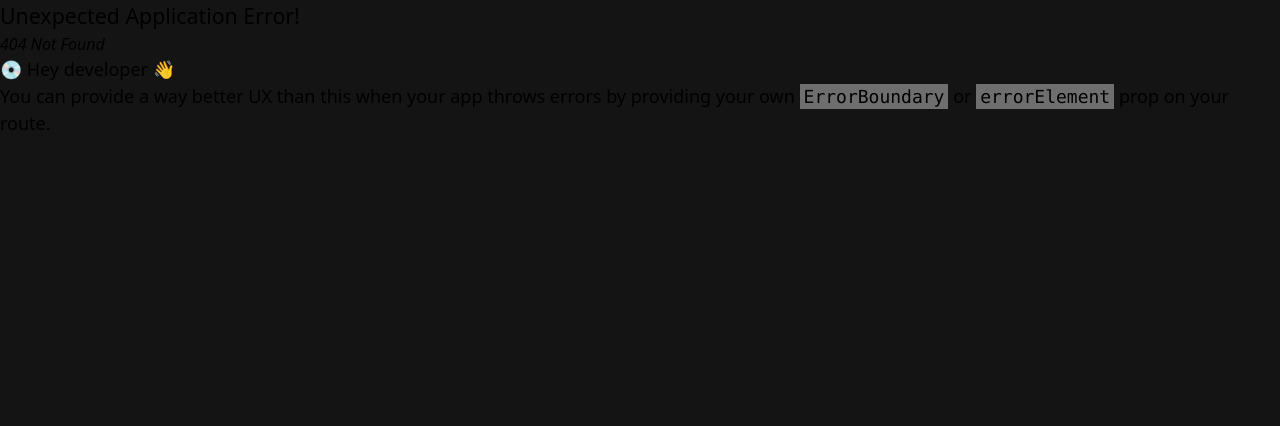
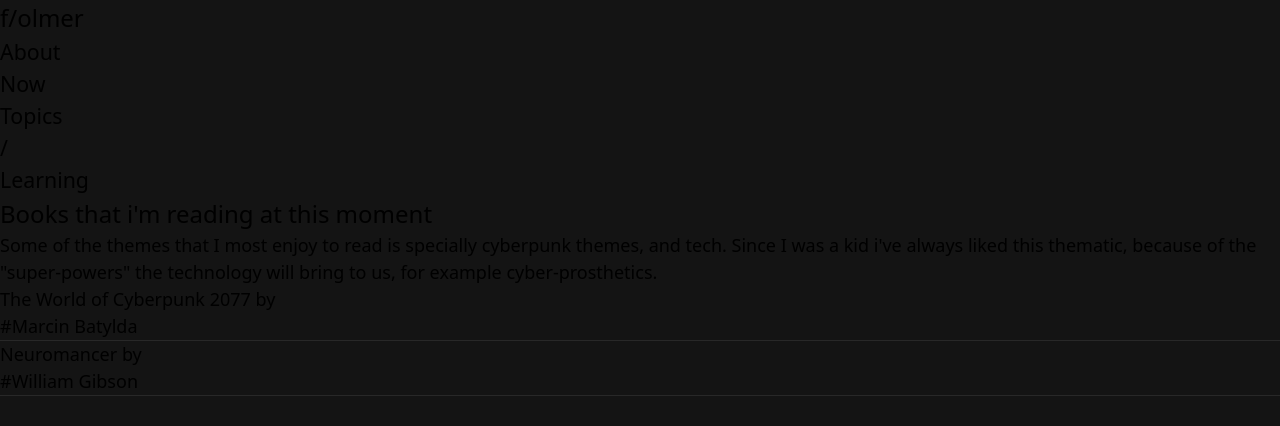
Before and after one commit to AaronFolmer/folmer, a React (Vite) app: page /topics/books in a window 1280 px wide. Before the commit this address had no page. Shown: the top 426 px of the page. Built offline with nearby package versions, Linux system fonts and the light colour scheme.

Commit message:
added more content

```diff
--- a/src/__app.tsx
+++ b/src/__app.tsx
@@ -6,7 +6,7 @@
 export default function Home() {
   return (
     <html lang="en">
-      <body className="m-auto w-2/5">
+      <body className="m-auto px-10 lg:w-2/5 xl:w-2/5 sm:w-full">
         <div>
           {/* <!-- ===== Content Area Start ===== --> */}
           <div className="relative flex flex-1 flex-col overflow-y-auto overflow-x-hidden">
--- a/src/layouts/projects/page.tsx
+++ b/src/layouts/projects/page.tsx
@@ -8,7 +8,7 @@
         {/* Content Area Starts */}
         <div className="flex flex-wrap gap-5 items-center">
           <div className="flex flex-col">
-            <ul>
+            <ul className="list-none">
               <li className="py-1">
                 <p className="text-[#A9A9A9]">2023-//-//</p>
               </li>
@@ -21,7 +21,7 @@
             </ul>
           </div>
           <div className="flex flex-col">
-            <ul>
+            <ul className="list-none">
               <li>
                 <h2 className="text-white">
                   <a href="#" target="__blank" className="underline">
--- a/src/layouts/topics/page.tsx
+++ b/src/layouts/topics/page.tsx
@@ -1,3 +1,5 @@
+import { Link } from "react-router-dom";
+
 export function Topics() {
   return (
     <>
@@ -13,7 +15,9 @@
               <div className="w-full">
                 <h2 className="flex flex-wrap gap-2">
                   <div>
-                    <a className="text-white underline">books</a>
+                    <Link to="/topics/books">
+                      <a className="text-white underline">books</a>
+                    </Link>
                   </div>
                   <div>
                     <a className="text-white underline">design</a>
@@ -22,7 +26,9 @@
                     <a className="text-white underline">habits</a>
                   </div>
                   <div>
-                    <a className="text-white underline">hobbies</a>
+                    <Link to="/topics/hobbies">
+                      <a className="text-white underline">hobbies</a>
+                    </Link>
                   </div>
                   <div>
                     <a className="text-white underline">startups</a>
@@ -34,7 +40,9 @@
                     <a className="text-white underline">simplism</a>
                   </div>
                   <div>
-                    <a className="text-white underline">learning</a>
+                    <Link to="/topics/learning">
+                      <a className="text-white underline">learning</a>
+                    </Link>
                   </div>
                 </h2>
               </div>
--- a/src/pages/about/page.tsx
+++ b/src/pages/about/page.tsx
@@ -5,7 +5,7 @@
 export default function About() {
   return (
     <html lang="en">
-      <body className="m-auto w-2/5">
+      <body className="m-auto px-10 lg:w-2/5 xl:w-2/5 sm:w-full">
         <div>
           {/* <!-- ===== Content Area Start ===== --> */}
           <div className="relative flex flex-1 flex-col overflow-y-auto overflow-x-hidden">
--- a/src/pages/now/page.tsx
+++ b/src/pages/now/page.tsx
@@ -5,7 +5,7 @@
 export default function Now() {
   return (
     <html lang="en">
-      <body className="m-auto w-2/5">
+      <body className="m-auto px-10 lg:w-2/5 xl:w-2/5 sm:w-full">
         <div>
           {/* <!-- ===== Content Area Start ===== --> */}
           <div className="relative flex flex-1 flex-col overflow-y-auto overflow-x-hidden">
--- /dev/null
+++ b/src/pages/topics/books/page.tsx
@@ -0,0 +1,92 @@
+import { Header } from "../../../layouts/header/__header";
+import { Link } from "react-router-dom";
+
+export default function Books() {
+  return (
+    <>
+      <html lang="en">
+        <body className="m-auto px-10 lg:w-2/5 xl:w-2/5 sm:w-full">
+          <div>
+            {/* <!-- ===== Content Area Start ===== --> */}
+            <div className="relative flex flex-1 flex-col overflow-y-auto overflow-x-hidden">
+              {/* <!-- ===== Header Start ===== --> */}
+              <Header />
+              {/* <!-- ===== Header End ===== --> */}
+
+              {/* <!-- ===== Main Content Start ===== --> */}
+              <main>
+                <div className="py-5 flex flex-wrap">
+                  <Link to="/folmer">
+                    <h2 className="text-[#A9A9A9]">
+                      <a>Topics</a>
+                    </h2>
+                  </Link>
+                  <h2 className="text-[#A9A9A9] mx-3">/</h2>
+                  <h2 className="text-white">Learning</h2>
+                </div>
+                <div>
+                  <div className="text-[#A9A9A9]">
+                    <h1 className="text-white">
+                      Books that i'm reading at this moment
+                    </h1>
+                    <p className="py-3">
+                      Some of the themes that I most enjoy to read is specially
+                      cyberpunk themes, and tech. Since I was a kid i've always
+                      liked this thematic, because of the "super-powers" the
+                      technology will bring to us, for example{" "}
+                      <a
+                        href="https://esperbionics.com/ecosystem/"
+                        className="underline text-white"
+                      >
+                        cyber-prosthetics.
+                      </a>
+                    </p>
+                  </div>
+                </div>
+
+                <section className="py-5">
+                  <div className="gap-5 flex flex-wrap">
+                    <div className="w-1/2">
+                      <ul className="text-[#A9A9A9]">
+                        <li>
+                          <p>The World of Cyberpunk 2077 by</p>
+                        </li>
+                      </ul>
+                    </div>
+                    <div>
+                      <ul className="text-white">
+                        <li>
+                          <p>#Marcin Batylda</p>
+                        </li>
+                      </ul>
+                    </div>
+                  </div>
+                  <hr className="my-5"/>
+                  <div className="gap-5 flex flex-wrap">
+                    <div className="w-1/2">
+                      <ul className="text-[#A9A9A9]">
+                        <li>
+                          <p>Neuromancer by</p>
+                        </li>
+                      </ul>
+                    </div>
+                    <div>
+                      <ul className="text-white">
+                        <li>
+                          <p>#William Gibson</p>
+                        </li>
+                      </ul>
+                    </div>
+                  </div>
+                </section>
+              </main>
+              {/* <!-- ===== Main Content End ===== --> */}
+            </div>
+            {/* <!-- ===== Content Area End ===== --> */}
+          </div>
+          <hr />
+        </body>
+      </html>
+    </>
+  );
+}
--- /dev/null
+++ b/src/pages/topics/hobbies/page.tsx
@@ -0,0 +1,61 @@
+import { Header } from "../../../layouts/header/__header";
+import { Link } from "react-router-dom";
+
+export default function Hobbies() {
+  return (
+    <>
+      <html lang="en">
+        <body className="m-auto px-10 lg:w-2/5 xl:w-2/5 sm:w-full">
+          <div className="mb-5">
+            {/* <!-- ===== Content Area Start ===== --> */}
+            <div className="relative flex flex-1 flex-col overflow-y-auto overflow-x-hidden">
+              {/* <!-- ===== Header Start ===== --> */}
+              <Header />
+              {/* <!-- ===== Header End ===== --> */}
+
+              {/* <!-- ===== Main Content Start ===== --> */}
+              <main>
+                <div className="py-5 flex flex-wrap">
+                  <Link to="/folmer">
+                    <h2 className="text-[#A9A9A9]">
+                      <a>Topics</a>
+                    </h2>
+                  </Link>
+                  <h2 className="text-[#A9A9A9] mx-3">/</h2>
+                  <h2 className="text-white">Hobbies</h2>
+                </div>
+                <div>
+                  <div className="text-[#A9A9A9]">
+                    <h1 className="text-white">My 'off-time' hobbies</h1>
+                    <p className="py-3">
+                      Basically my hobbies involves all about learning more
+                      about my{" "}
+                      <Link to='/topics/learning'>
+                        <a className="underline text-white">coding skills</a>
+                      </Link>
+                      , playing games, hangout with friends, read books, and
+                      sometimes watch series.
+                    </p>
+                  </div>
+                </div>
+
+                <section className="flex flex-col">
+                  <div className="text-[#A9A9A9]">
+                    <p>
+                      Two of my favorite games of all time is Cyberpunk 2077 and
+                      Bloodborne ( simply because I love the lore, the ambience
+                      and environment of gothic and cyberpunk )
+                    </p>
+                  </div>
+                </section>
+              </main>
+              {/* <!-- ===== Main Content End ===== --> */}
+            </div>
+            {/* <!-- ===== Content Area End ===== --> */}
+          </div>
+          <hr />
+        </body>
+      </html>
+    </>
+  );
+}
--- /dev/null
+++ b/src/pages/topics/learning/page.tsx
@@ -0,0 +1,56 @@
+import { Header } from "../../../layouts/header/__header";
+import { Link } from "react-router-dom";
+
+export default function Learning() {
+  return (
+    <>
+      <html lang="en">
+        <body className="m-auto px-10 lg:w-2/5 xl:w-2/5 sm:w-full">
+          <div>
+            {/* <!-- ===== Content Area Start ===== --> */}
+            <div className="relative flex flex-1 flex-col overflow-y-auto overflow-x-hidden">
+              {/* <!-- ===== Header Start ===== --> */}
+              <Header />
+              {/* <!-- ===== Header End ===== --> */}
+
+              {/* <!-- ===== Main Content Start ===== --> */}
+              <main>
+                <div className="py-5 flex flex-wrap">
+                  <Link to="/folmer">
+                    <h2 className="text-[#A9A9A9]">
+                      <a>Topics</a>
+                    </h2>
+                  </Link>
+                  <h2 className="text-[#A9A9A9] mx-3">/</h2>
+                  <h2 className="text-white">Learning</h2>
+                </div>
+                <div>
+                  <div className="text-[#A9A9A9]">
+                    <p>
+                      So in my “off-time”, I always like to spent more time
+                      searching and learning about something, for example, i’m
+                      always eager to learn more about some new technology.
+                    </p>
+                  </div>
+                </div>
+
+                <section className="py-5 flex flex-col text-[#A9A9A9]">
+                  <p>
+                    One of the things right now, that i’m interested in learning
+                    more, is about arduinos, i’ve never tried to make something
+                    with arduino, but one ideia that I have in my mind, is to
+                    make a smart mirror, a lot of videos on internet, show how
+                    you can do it in your own home, so yeah, it’s pretty simple.
+                  </p>
+                </section>
+              </main>
+              {/* <!-- ===== Main Content End ===== --> */}
+            </div>
+            {/* <!-- ===== Content Area End ===== --> */}
+          </div>
+          <hr />
+        </body>
+      </html>
+    </>
+  );
+}
```
Also changed, not shown: src/main.tsx (+15 -0 lines).
